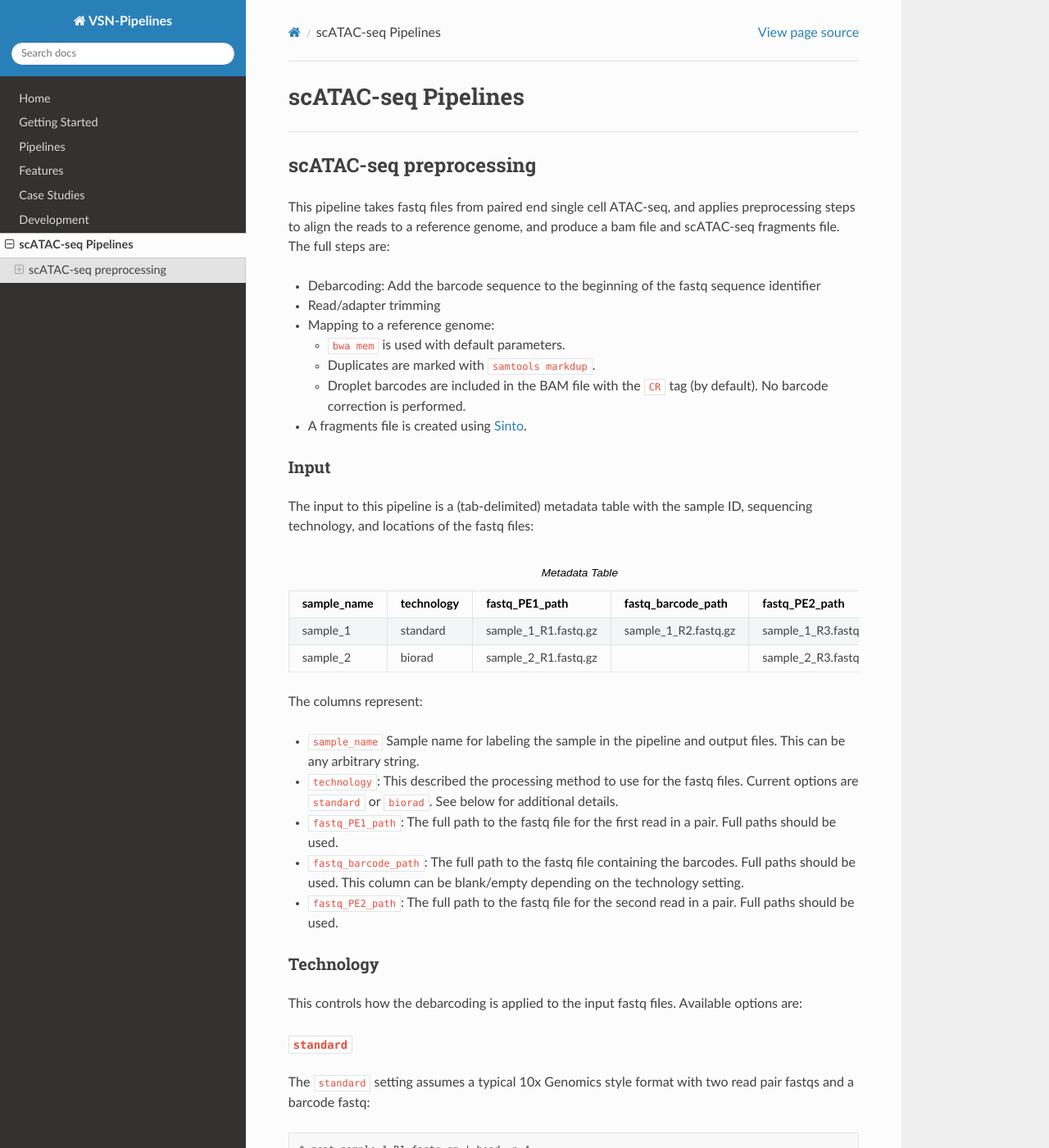
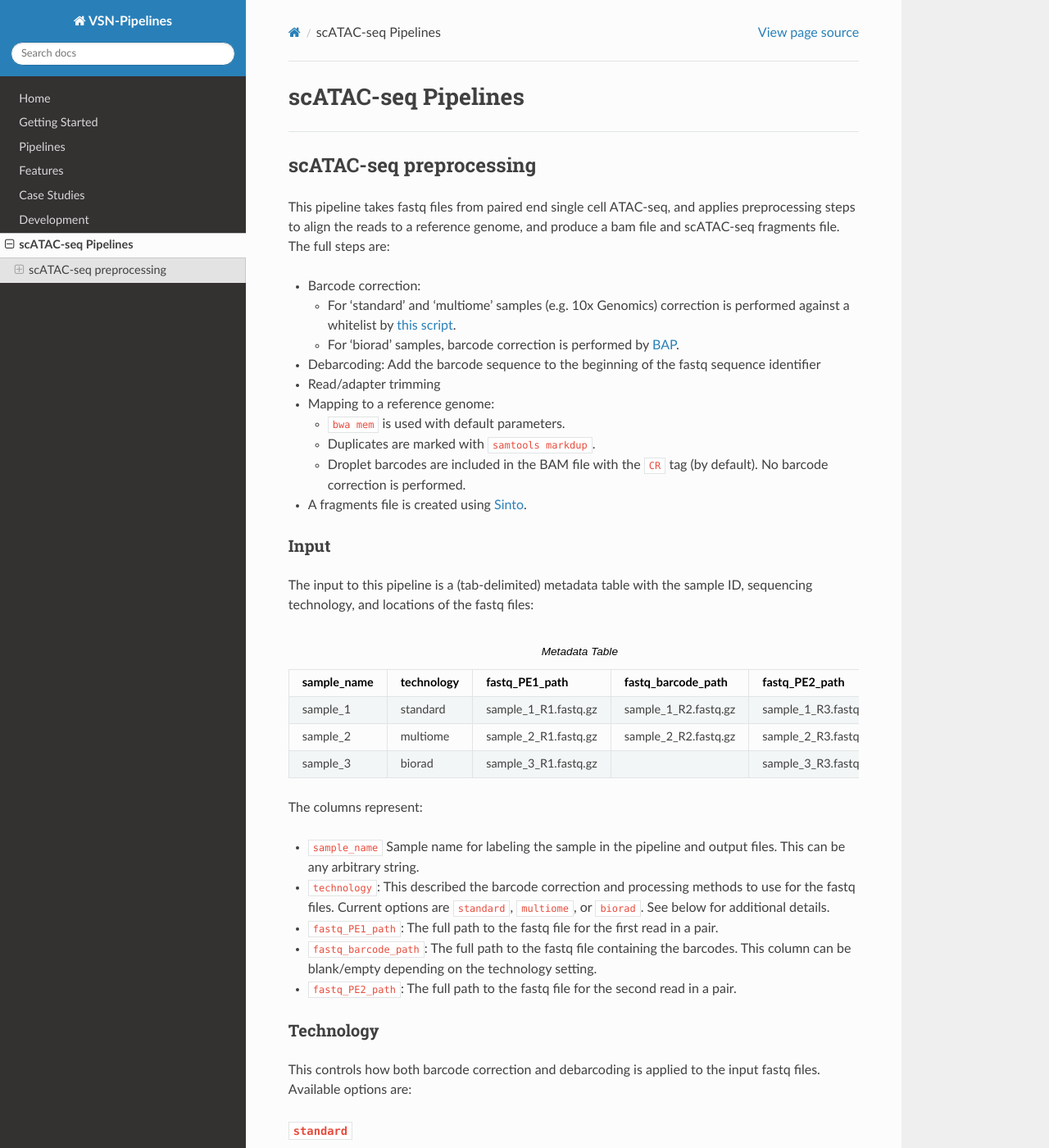
Before and after one commit to vib-singlecell-nf/vsn-pipelines, a Sphinx documentation site: the page built from docs/scatac-seq.rst, in a window 1280 px wide and 1400 px high. Shown: the whole window at 82% size. Built offline with Sphinx 7.4.7 and the Read the Docs theme 2.0.0, drawn with Linux system fonts in a browser that asks for light colours; some of the changed text lies outside the part shown.

Commit message:
Update atac docs - Add barcode correction details - Fix parameter naming
Former-commit-id: 1f176a880186216c8cd79c903dfff8b9cc2dd1a8

```diff
--- a/docs/scatac-seq.rst
+++ b/docs/scatac-seq.rst
@@ -8,6 +8,11 @@
 
 This pipeline takes fastq files from paired end single cell ATAC-seq, and applies preprocessing steps to align the reads to a reference genome, and produce a bam file and scATAC-seq fragments file.
 The full steps are:
+
+- Barcode correction:
+
+  * For 'standard' and 'multiome' samples (e.g. 10x Genomics) correction is performed against a whitelist by `this script <https://github.com/aertslab/single_cell_toolkit/blob/master/correct_barcode_in_fastq.sh>`_.
+  * For 'biorad' samples, barcode correction is performed by `BAP <https://github.com/caleblareau/bap>`_.
 
 - Debarcoding: Add the barcode sequence to the beginning of the fastq sequence identifier
 - Read/adapter trimming
@@ -39,23 +44,28 @@
       - sample_1_R2.fastq.gz
       - sample_1_R3.fastq.gz
     * - sample_2
+      - multiome
+      - sample_2_R1.fastq.gz
+      - sample_2_R2.fastq.gz
+      - sample_2_R3.fastq.gz
+    * - sample_3
       - biorad
-      - sample_2_R1.fastq.gz
+      - sample_3_R1.fastq.gz
       -
-      - sample_2_R3.fastq.gz
+      - sample_3_R3.fastq.gz
 
 The columns represent:
 
 - ``sample_name`` Sample name for labeling the sample in the pipeline and output files. This can be any arbitrary string.
-- ``technology``: This described the processing method to use for the fastq files. Current options are ``standard`` or ``biorad``. See below for additional details.
-- ``fastq_PE1_path``: The full path to the fastq file for the first read in a pair. Full paths should be used.
-- ``fastq_barcode_path``: The full path to the fastq file containing the barcodes. Full paths should be used. This column can be blank/empty depending on the technology setting.
-- ``fastq_PE2_path``: The full path to the fastq file for the second read in a pair. Full paths should be used.
+- ``technology``: This described the barcode correction and processing methods to use for the fastq files. Current options are ``standard``, ``multiome``, or ``biorad``. See below for additional details.
+- ``fastq_PE1_path``: The full path to the fastq file for the first read in a pair.
+- ``fastq_barcode_path``: The full path to the fastq file containing the barcodes. This column can be blank/empty depending on the technology setting.
+- ``fastq_PE2_path``: The full path to the fastq file for the second read in a pair.
 
 Technology
 ----------
 
-This controls how the debarcoding is applied to the input fastq files.
+This controls how both barcode correction and debarcoding is applied to the input fastq files.
 Available options are:
 
 ``standard``
@@ -100,6 +110,13 @@
     CCTGAATCCATGTCGGGGGGTGCTGAGACAAGCTGTCTCTTATACACAT
     +
     FFFFFFFFFFFFFFFFFFFFFFFFFFFFFFFFFFFFFFFFFFFFFFFFF
+
+
+``multiome``
+____________
+
+The ``multiome`` setting works the same as ``standard`` with the exception of the whitelist used for barcode correction.
+The whitelists are supplied in the params file (``params.tools.singlecelltoolkit.barcode_correction.whitelist``).
 
 
 ``biorad``
@@ -153,23 +170,24 @@
         -profile atac_preprocess,singularity \
         > atac_preprocess.config
 
-Most of the ATAC-specific parameters are in the ``params.sc.atac`` block.
+The ATAC-specific parameters are described here.
 The important parameters to change are:
 
-- ``params.sc.atac.preprocess.metadata``: the path to the metadata file.
-- ``params.sc.atac.bwamaptools.bwa_fasta``: the path to the bwa reference fasta file. This should be already indexed with ``bwa index``, and the index files located in the same directory as the fasta file.
+- ``params.data.atac_preprocess.metadata``: the path to the metadata file.
+- ``params.tools.bwamaptools.bwa_fasta``: the path to the bwa reference fasta file. This should be already indexed with ``bwa index``, and the index files located in the same directory as the fasta file.
+- ``params.tools.singlecelltoolkit.barcode_correction.whitelist``: Whitelists for barcode correction are supplied here. The whitelists are matched to samples based on the parameter key here ('standard', 'multiome') and the technology field listed for each sample in the metadata file.
 
 Optional parameters to change:
 
-- Within ``params.sc.atac.bwamaptools.add_barcode_as_tag``:
+- Within ``params.tools.bwamaptools.add_barcode_as_tag``:
 
   - ``tag``: controls the naming of the barcode tag added to the bam (``CR`` by default).
   - ``delimiter_to_split_qname``: Controls which delimiter to split the bam read name field to get the barcode. By default it uses the regex ``'[:|_]'`` to split on both ``:`` and ``|``.
 
-- Within ``params.sc.atac.sinto.fragments``:
+- Within ``params.tools.sinto.fragments``:
 
   - One of (but not both) ``barcodetag`` or ``barcode_regex`` needs to be set to tell Sinto where to find the barcodes in the bam file. The default is to use ``barcodetag`` of ``CR``.
-  - ``mapq``: Controls Quality filtering settings for generating the fragments file. Discards reads with quality score lower than this number (default 30).
+  - ``mapq``: Controls quality filtering settings for generating the fragments file. Discards reads with quality score lower than this number (default 30).
   - ``temp_dir``: Controls where temp files are stored during fragments processing. For large BAM files, the system default temp location may become full. An alternate temp path can be specified here. Be sure to also include this temp path in the global volume mounts for Docker/Singularity in the config file.
 
 
```
